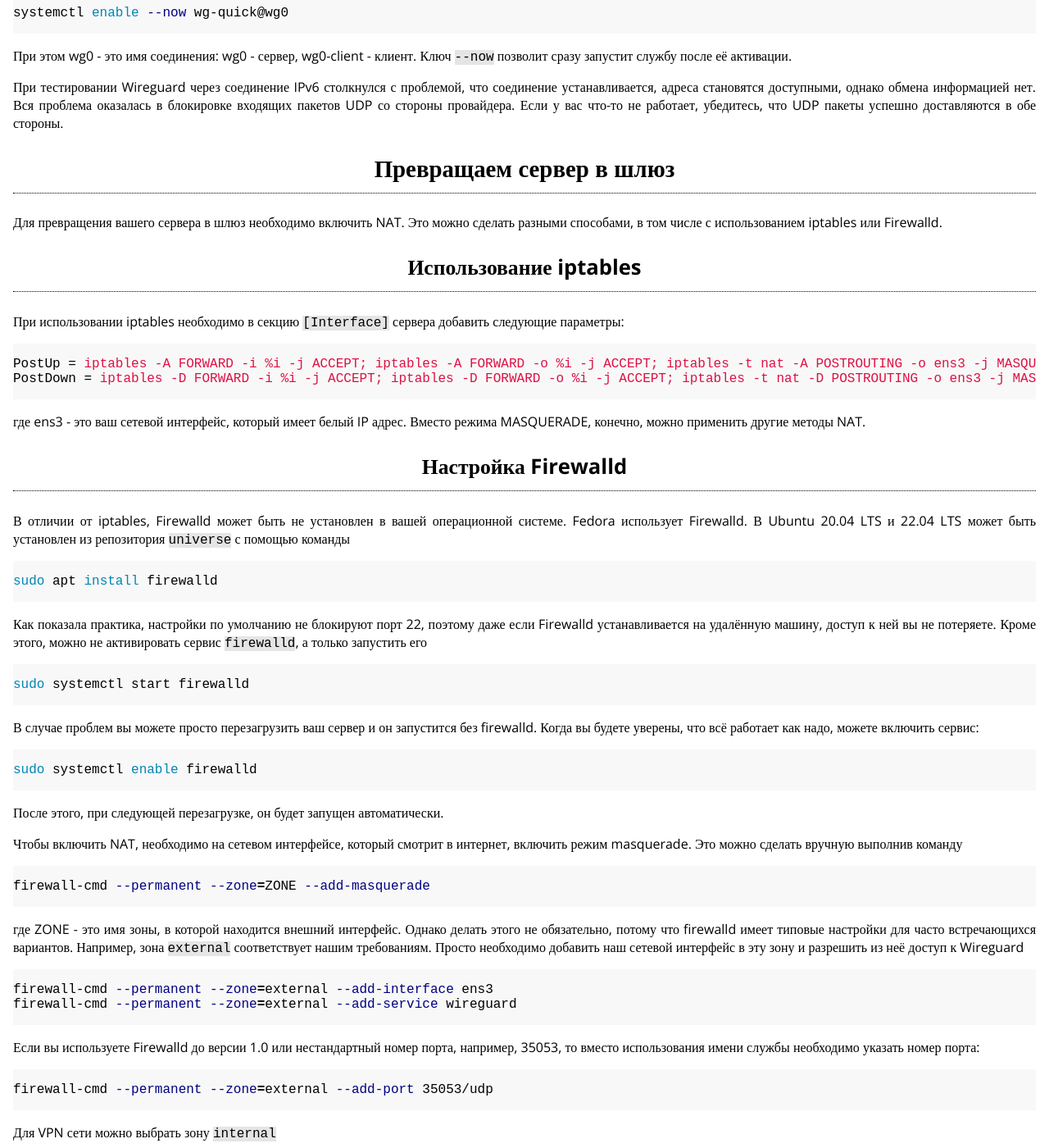
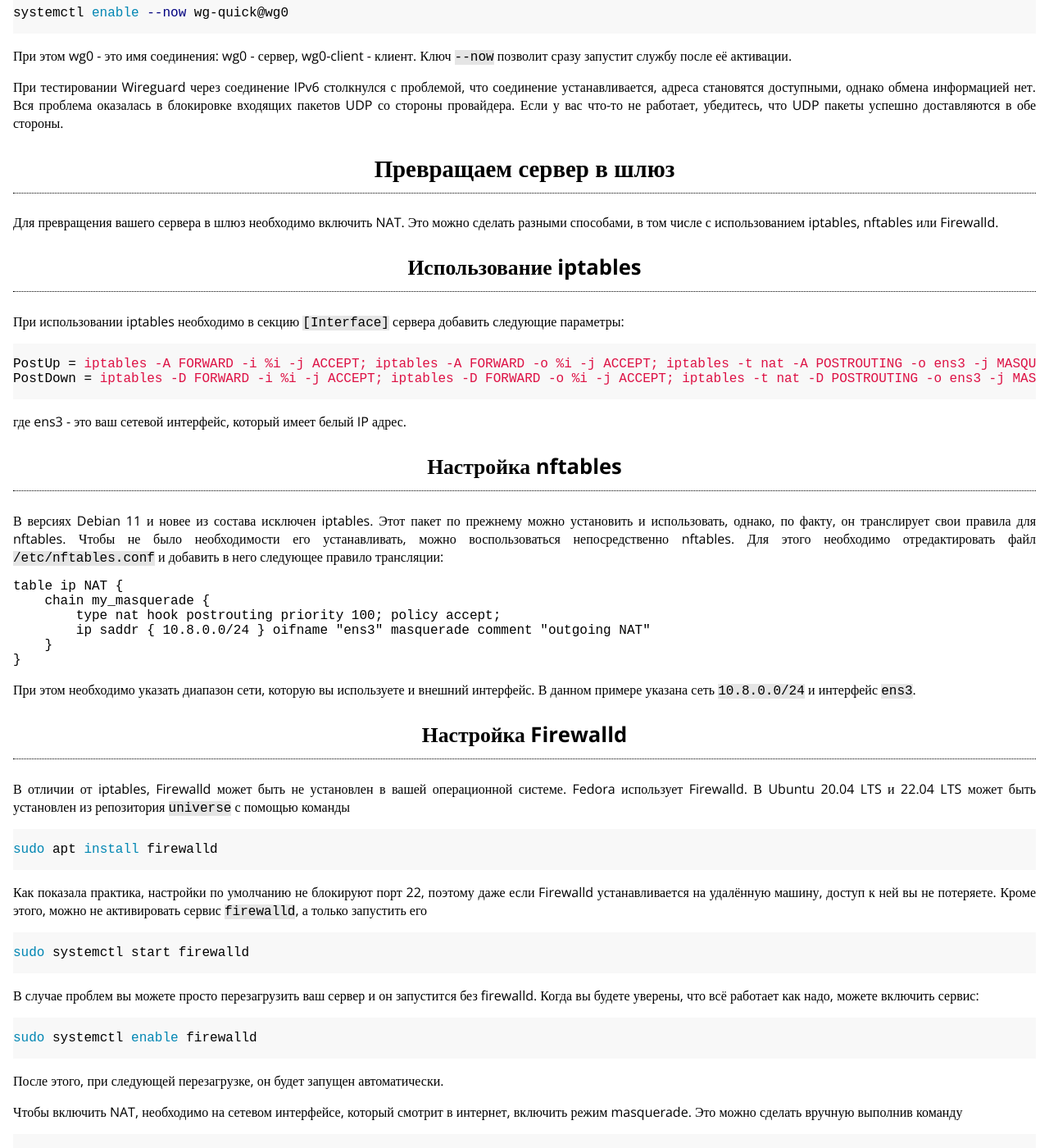
Before and after one commit to fsa/site, a Jekyll site: the page built from _posts/2022-04-10-wireguard.md, in a window 1280 px wide and 1400 px high, scrolled down 3131 px. Shown: the whole window at 82% size. Built offline with Jekyll 4.4.1, drawn with Linux system fonts in a browser that asks for light colours.

Commit message:
Добавлена конфигурация для nftables

````diff
--- a/_posts/2022-04-10-wireguard.md
+++ b/_posts/2022-04-10-wireguard.md
@@ -125,7 +125,7 @@ systemctl enable --now wg-quick@wg0
 
 ## Превращаем сервер в шлюз
 
-Для превращения вашего сервера в шлюз необходимо включить NAT. Это можно сделать разными способами, в том числе с использованием iptables или Firewalld.
+Для превращения вашего сервера в шлюз необходимо включить NAT. Это можно сделать разными способами, в том числе с использованием iptables, nftables или Firewalld.
 
 ### Использование iptables
 
@@ -136,7 +136,22 @@ PostUp = iptables -A FORWARD -i %i -j ACCEPT; iptables -A FORWARD -o %i -j ACCEP
 PostDown = iptables -D FORWARD -i %i -j ACCEPT; iptables -D FORWARD -o %i -j ACCEPT; iptables -t nat -D POSTROUTING -o ens3 -j MASQUERADE
 ```
 
-где ens3 - это ваш сетевой интерфейс, который имеет белый IP адрес. Вместо режима MASQUERADE, конечно, можно применить другие методы NAT.
+где ens3 - это ваш сетевой интерфейс, который имеет белый IP адрес.
+
+### Настройка nftables
+
+В версиях Debian 11 и новее из состава исключен iptables. Этот пакет по прежнему можно установить и использовать, однако, по факту, он транслирует свои правила для nftables. Чтобы не было необходимости его устанавливать, можно воспользоваться непосредственно nftables. Для этого необходимо отредактировать файл `/etc/nftables.conf` и добавить в него следующее правило трансляции:
+
+```nft
+table ip NAT {
+    chain my_masquerade {
+        type nat hook postrouting priority 100; policy accept;
+        ip saddr { 10.8.0.0/24 } oifname "ens3" masquerade comment "outgoing NAT"
+    }
+}
+```
+
+При этом необходимо указать диапазон сети, которую вы используете и внешний интерфейс. В данном примере указана сеть `10.8.0.0/24` и интерфейс `ens3`.
 
 ### Настройка Firewalld
 
````
